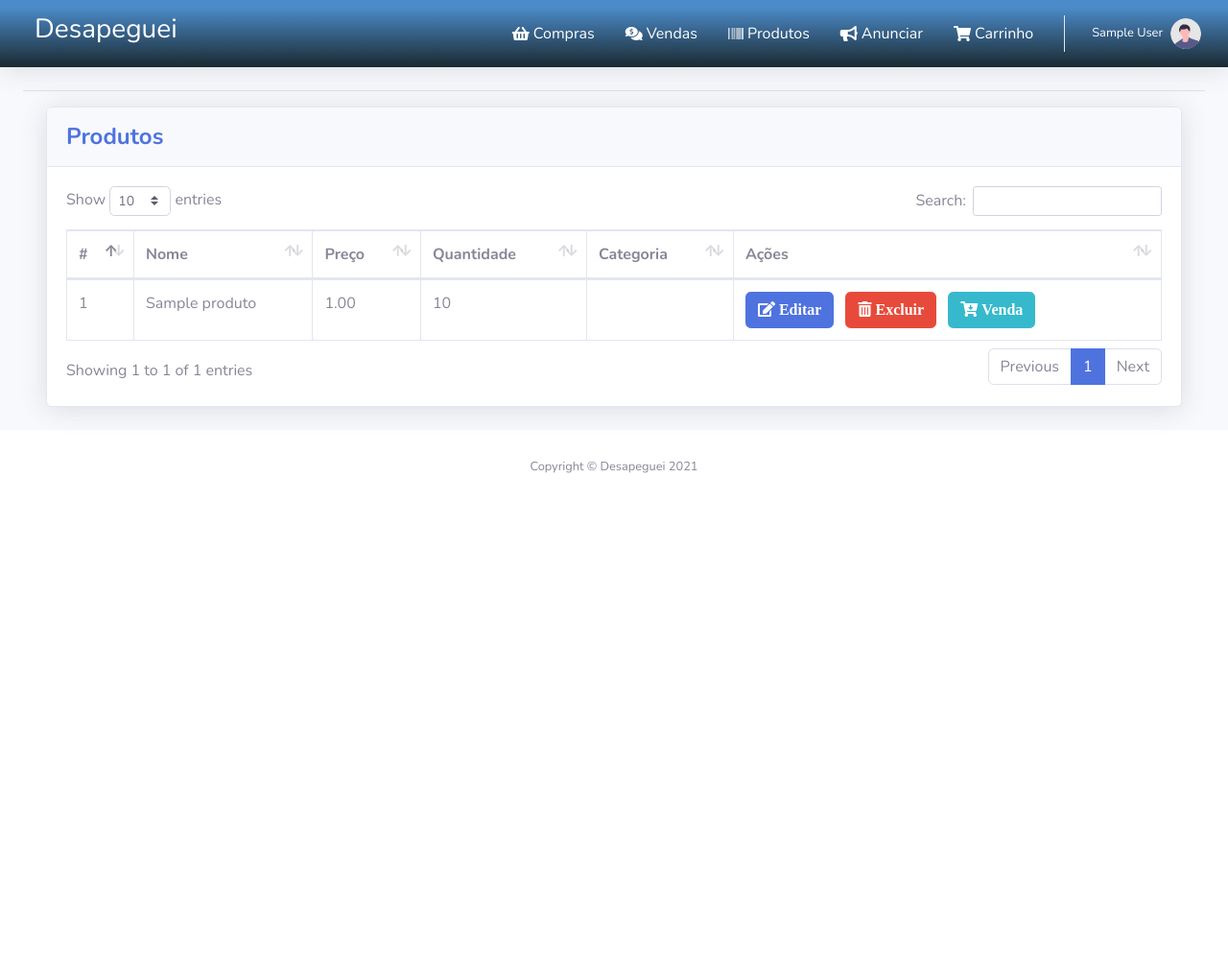
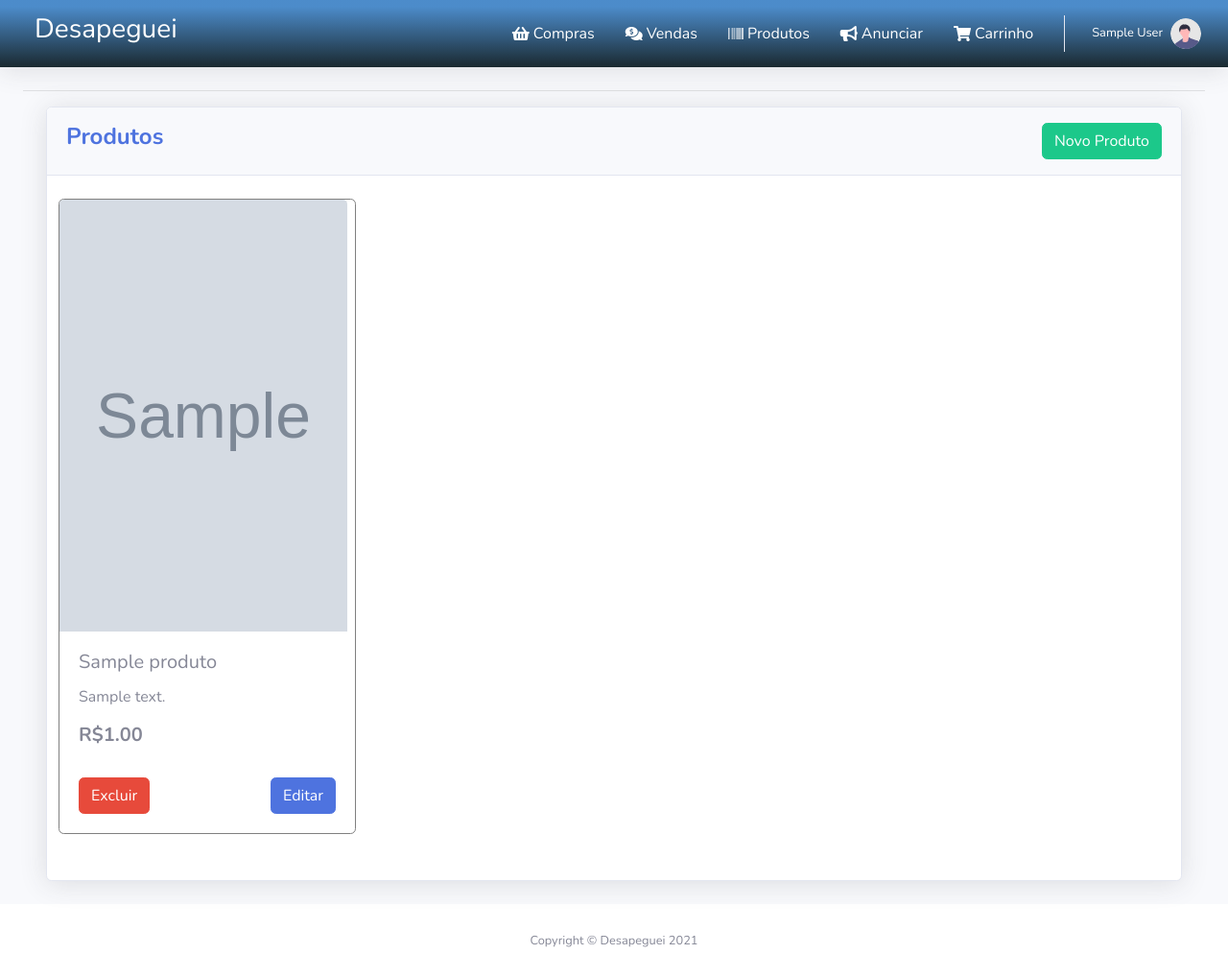
Before and after one commit to mgirlene/Desapeguei, a Django app: page /produto/listar/ in a window 1280 px wide. Shown: the whole page at 96% size. Before the commit the page ends 493 px from the top, so only its background shows below. Run offline with Django 3.2, Linux system fonts and the light colour scheme; a user stored in the database is signed in; tables that the repository leaves empty hold one stand-in row (values such as "Sample post"); grey boxes marked "Sample" are stand-in pictures; some libraries are stand-ins or nearby versions.

Commit message:
Ajustes produtos

```diff
--- a/Desapeguei/settings.py
+++ b/Desapeguei/settings.py
@@ -104,7 +104,7 @@
         'ENGINE': 'django.db.backends.postgresql_psycopg2',
         'NAME': 'Desapeguei_dsc',
         'USER': 'postgres',
-        'PASSWORD': '9991',
+        'PASSWORD': 'postgres',
         'HOST': '127.0.0.1',
         'PORT': '',
     }
--- a/gerenciador/views.py
+++ b/gerenciador/views.py
@@ -10,12 +10,9 @@
     template_name = 'gerenciador/index.html'
 
     def get_queryset(self):
-        print("njbghjebhgbejghberjhgb")
         id_user = self.request.user.id
         if id_user:
             produtos = Produto.objects.filter(~Q(fk_usuario=id_user))
         else:
             produtos = Produto.objects.all()
-        print("88855555555665555")
-        print(produtos)
         return produtos
--- a/produto/templates/produto/produtoList.html
+++ b/produto/templates/produto/produtoList.html
@@ -20,48 +20,35 @@
     <div class="container-fluid">
         <div class="card shadow mb-4">
             <div class="card-header py-3">
-                <h4 class="m-0 font-weight-bold text-primary ">Produtos</h4>
+                <h4 class="m-0 font-weight-bold text-primary ">Produtos
+                    <a href="{% url 'produto_cadastro' %}" class="d-flex float-right btn btn-success">Novo Produto</a>
+                </h4>
             </div>
-            <div class="card-body">
-                <div class="table-responsive">
-                    <table class="table table-bordered" id="dataTable" width="100%" cellspacing="0">
-                        <thead>
-                        <tr>
-                            <th>#</th>
-                            <th>Nome</th>
-                            <th>Preço</th>
-                            <th>Quantidade</th>
-                            <th>Categoria</th>
-                            <th class="actions">Ações</th>
-                        </tr>
-                        </thead>
-                        {% for Produto in produto_list %}
-                            <tbody>
-                            <tr>
-                                <td>{{ Produto.id }}</td>
-                                <td>{{ Produto.nome }}</td>
-                                <td>{{ Produto.preco }}</td>
-                                <td>{{ Produto.quantidade }}</td>
-                                <td>{{ Produto.categoria.nome }}</td>
-                                <td class="actions">
-                                    <a class="btn btn-primary mr-2" href="{% url 'produto_update' Produto.id %}">
-                                        <i class="fas fa-edit"> Editar</i>
-                                    </a>
-                                    <a class="btn btn-danger mr-2"
-                                       href="{% url 'produto_delete' Produto.id %}">
-                                        <i class="fas fa-trash-alt"> Excluir</i>
-                                    </a>
-                                     <a class="btn btn-info mr-2"
-                                       href="{% url 'venda' Produto.id %}">
-                                        <i class="fas fa-cart-arrow-down"> Venda</i>
-                                    </a>
-                                </td>
-                            </tr>
-                            </tbody>
-                        {% endfor %}
-                    </table>
+            <div class="layout-margin-8 mt-4">
+                <div class="card-deck">
+                    {% for produto in produto_list %}
+                        <div class="col-12 col-sm-6 col-md-4 d-flex align-items-sm-stretch flex-column">
+                            <div class="card d-flex flex-fill mb-5"
+                                 style="width:310px !important; border: 1px solid gray">
+                                {% if produto.imagem %}
+                                    <img class="card-img-top pr-0 mr-0" src="{{ produto.imagem.url }}"
+                                         style="width:300px !important;height:450px !important;">
+                                {% endif %}
+                                <div class="card-body">
+                                    <h5 class="card-title">{{ produto.nome }}</h5>
+                                    <p class="card-text">{{ produto.descricao }}</p>
+                                    <h5 class="card-text"><b>R${{ produto.preco }}</b></h5><br>
+                                    <p>
+                                        <a href="{% url 'produto_editar' produto.id %}" class="d-flex float-right btn btn-primary">Editar</a>
+                                        <a href="{% url 'produto_delete' produto.id %}" class="d-flex float-left btn btn-danger">Excluir</a>
+                                    </p>
+                                </div>
+                            </div>
+                        </div>
+                    {% endfor %}
                 </div>
             </div>
+
         </div>
     </div>
 {% endblock content %}
--- a/templates/base.html
+++ b/templates/base.html
@@ -48,7 +48,9 @@
                     <i class="fa fa-bars"></i>
                 </button>
                 <div class="nav-item dropdown no-arrow mx-1 float-left pl-3">
-                    <h3 class="cor_nav">Desapeguei</h3>
+                    <a href="{% url 'index' %}">
+                        <h3 class="cor_nav">Desapeguei</h3>
+                    </a>
                 </div>
                 <!-- Topbar Navbar -->
                 <ul class="navbar-nav ml-auto">
@@ -90,13 +92,13 @@
                             </a>
                         </li>
                         <li class="nav-item dropdown no-arrow mx-1">
-                            <a class="nav-link cor_nav dropdown-toggle" href="#">
+                            <a class="nav-link cor_nav dropdown-toggle" href="{% url 'produto_list' %}">
                                 <i class="cor_nav fas fa-barcode"></i>
                                 <span class="ml-1 cor_nav">Produtos</span>
                             </a>
                         </li>
                         <li class="nav-item dropdown no-arrow mx-1">
-                            <a class="nav-link cor_nav dropdown-toggle" href="#">
+                            <a class="nav-link cor_nav dropdown-toggle" href="{% url 'produto_cadastro' %}">
                                 <i class="cor_nav fas fa-bullhorn"></i>
                                 <span class="ml-1 cor_nav">Anunciar</span>
                             </a>
```
Also changed, not shown: accounts/templates/accounts/update_user.html (+6 -1 lines), gerenciador/templates/gerenciador/index.html (+6 -6 lines), templates/registration/password_change_done.html (added, +33 -0 lines), templates/registration/password_change_form.html (+6 -1 lines).
